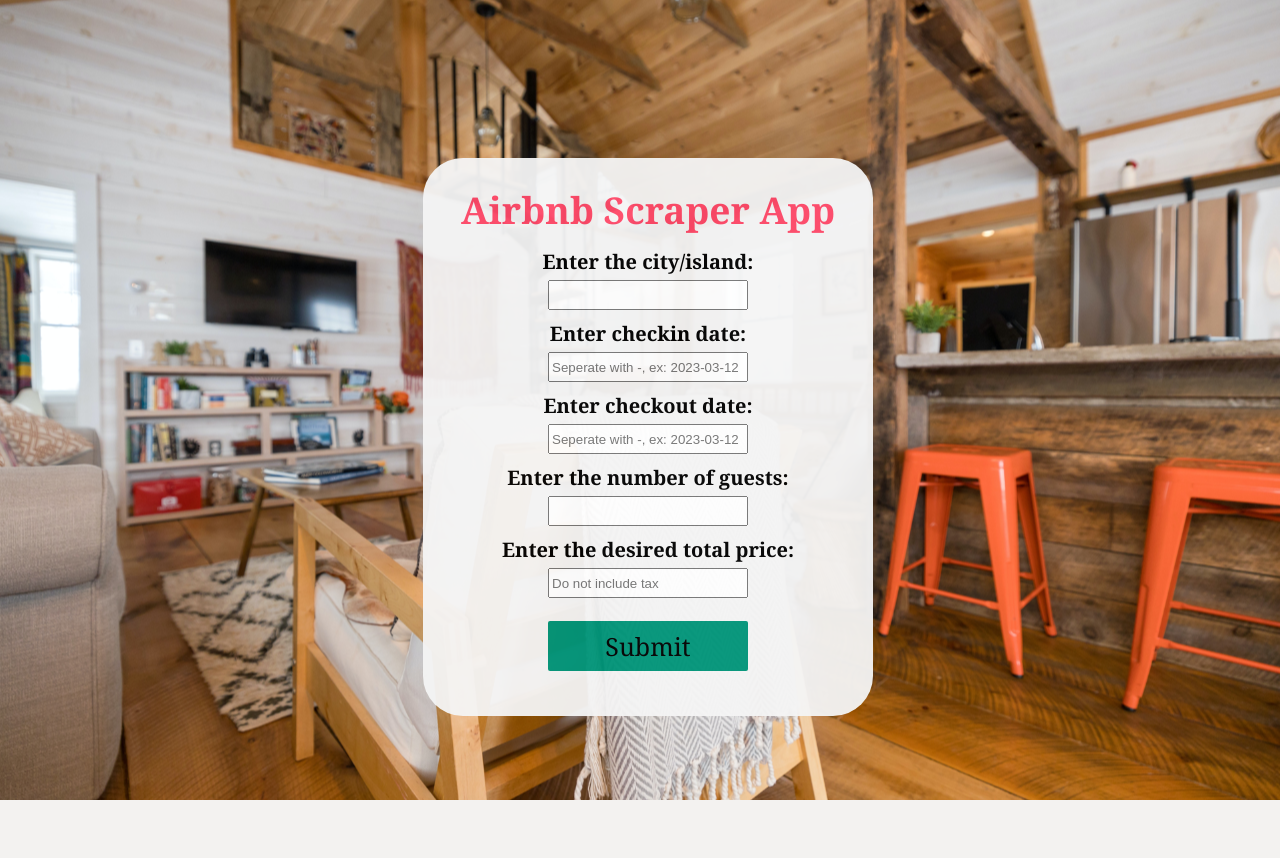
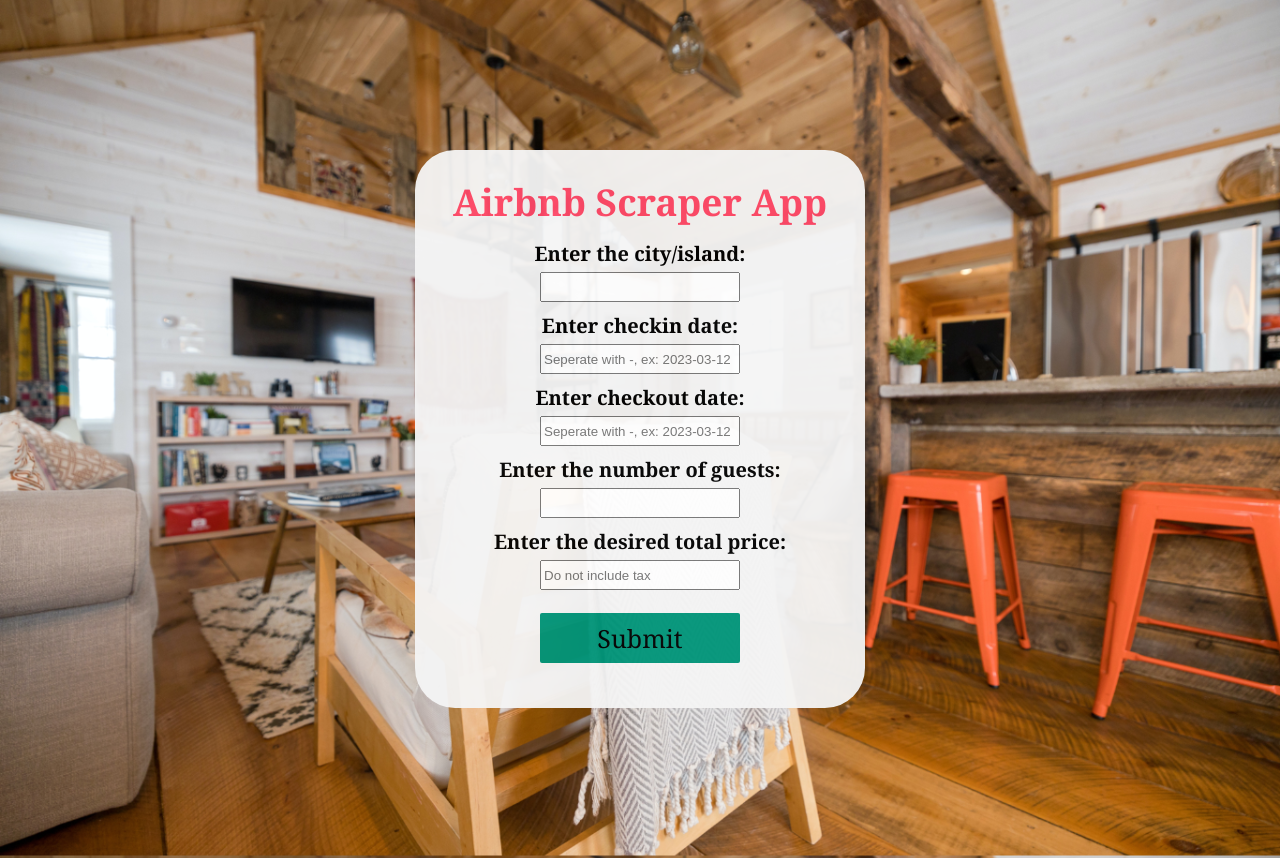
Before and after one commit to lynsitu/Airbnb-WebScraper, a Flask app: page / in a window 1280 px wide. Before the commit the page ends 800 px from the top, so only its background shows below. Run offline with Flask 3, Linux system fonts and the light colour scheme.

Commit message:
Update style.css

```diff
--- a/static/css/style.css
+++ b/static/css/style.css
@@ -3,12 +3,10 @@ body{
     background-color: white;
     background-image: url(bg.PNG);
     font-weight: bold;
-    background-position: center center;
+    background-attachment: fixed;
+    background-size: cover;
+    font-weight: bold;
     background-repeat: no-repeat;
-    height: 100%;
-    width: 100%;
-    object-fit: cover;
-    position: absolute;
 }
 
 .front_Page {
```
